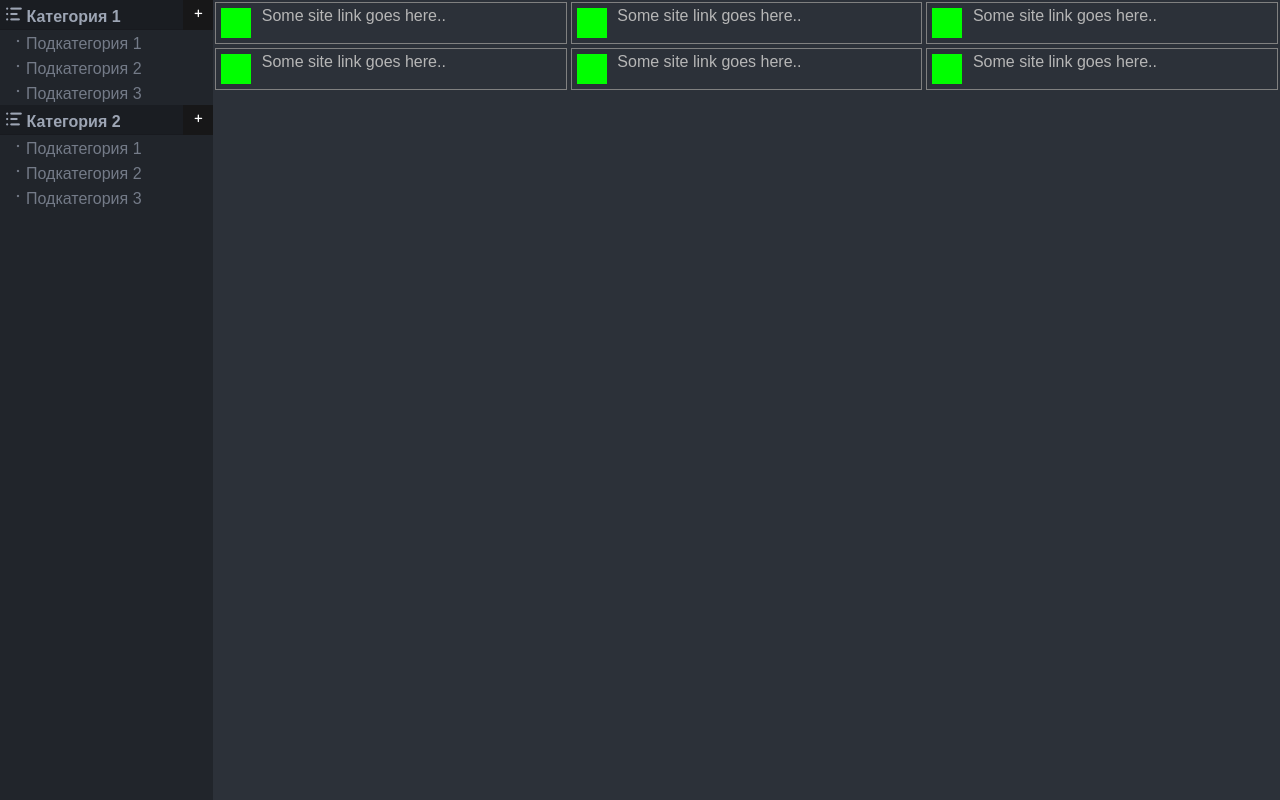
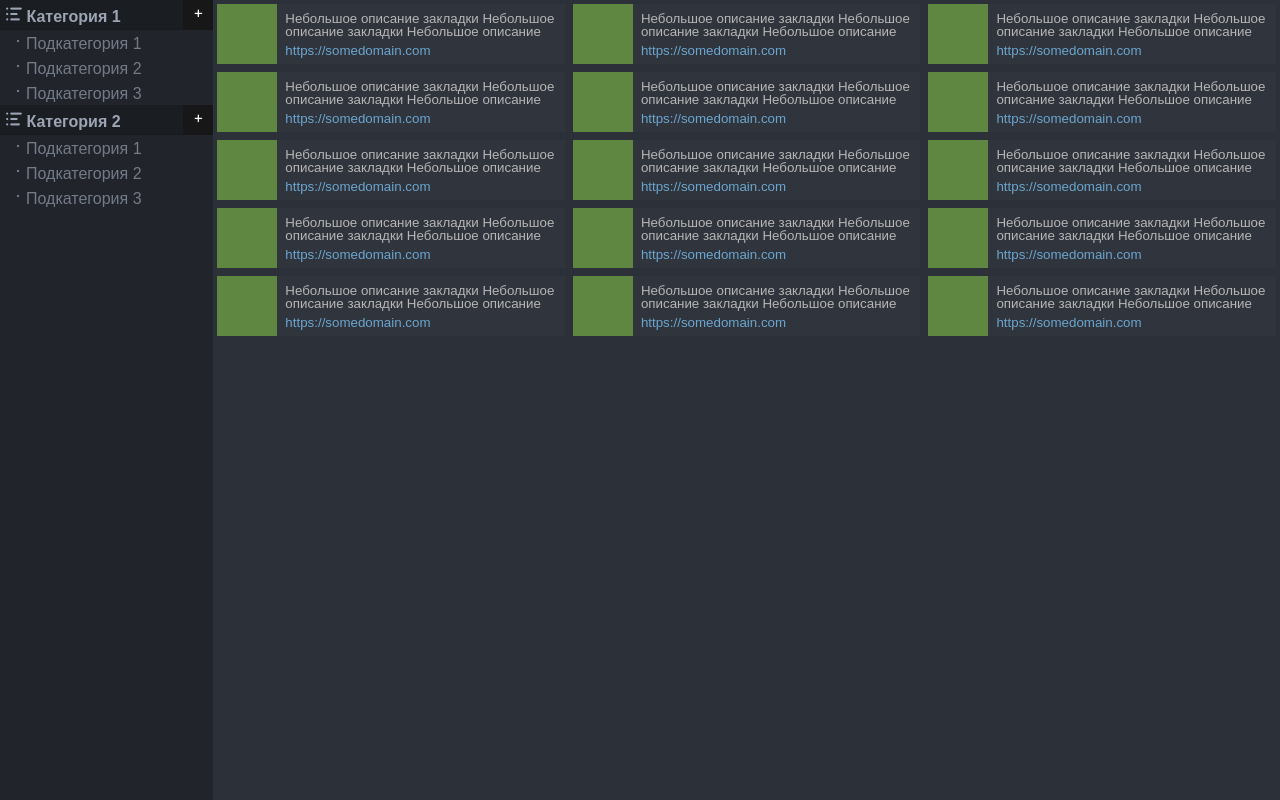
Before and after one commit to Airomad/Airomad-Home-Page, a PHP site: page / in a window 1280 px wide. Run offline with PHP 8.4, Linux system fonts and the light colour scheme.

Commit message:
Updated style of Cards

```diff
--- a/index.html
+++ b/index.html
@@ -44,17 +44,23 @@
                 <div class="pure-g">
                     <div class="pure-u-1-3">
                         <div class="card">
-                            <span class="img_template">&nbsp;</span> Some site link goes here..
+                            <div class="card-img">&nbsp;</div>
+                            <div class="card-title">Небольшое описание закладки Небольшое описание закладки Небольшое описание</div>
+                            <div class="card-link">https://somedomain.com</div>
                         </div>
                     </div>
                     <div class="pure-u-1-3">
                         <div class="card">
-                            <span class="img_template">&nbsp;</span> Some site link goes here..
+                            <div class="card-img">&nbsp;</div>
+                            <div class="card-title">Небольшое описание закладки Небольшое описание закладки Небольшое описание</div>
+                            <div class="card-link">https://somedomain.com</div>
                         </div>
                     </div>
                     <div class="pure-u-1-3">
                         <div class="card">
-                            <span class="img_template">&nbsp;</span> Some site link goes here..
+                            <div class="card-img">&nbsp;</div>
+                            <div class="card-title">Небольшое описание закладки Небольшое описание закладки Небольшое описание</div>
+                            <div class="card-link">https://somedomain.com</div>
                         </div>
                     </div>
                 </div>
@@ -62,17 +68,95 @@
                 <div class="pure-g">
                     <div class="pure-u-1-3">
                         <div class="card">
-                            <span class="img_template">&nbsp;</span> Some site link goes here..
+                            <div class="card-img">&nbsp;</div>
+                            <div class="card-title">Небольшое описание закладки Небольшое описание закладки Небольшое описание</div>
+                            <div class="card-link">https://somedomain.com</div>
                         </div>
                     </div>
                     <div class="pure-u-1-3">
                         <div class="card">
-                            <span class="img_template">&nbsp;</span> Some site link goes here..
+                            <div class="card-img">&nbsp;</div>
+                            <div class="card-title">Небольшое описание закладки Небольшое описание закладки Небольшое описание</div>
+                            <div class="card-link">https://somedomain.com</div>
                         </div>
                     </div>
                     <div class="pure-u-1-3">
                         <div class="card">
-                            <span class="img_template">&nbsp;</span> Some site link goes here..
+                            <div class="card-img">&nbsp;</div>
+                            <div class="card-title">Небольшое описание закладки Небольшое описание закладки Небольшое описание</div>
+                            <div class="card-link">https://somedomain.com</div>
+                        </div>
+                    </div>
+                </div>
+
+                <div class="pure-g">
+                    <div class="pure-u-1-3">
+                        <div class="card">
+                            <div class="card-img">&nbsp;</div>
+                            <div class="card-title">Небольшое описание закладки Небольшое описание закладки Небольшое описание</div>
+                            <div class="card-link">https://somedomain.com</div>
+                        </div>
+                    </div>
+                    <div class="pure-u-1-3">
+                        <div class="card">
+                            <div class="card-img">&nbsp;</div>
+                            <div class="card-title">Небольшое описание закладки Небольшое описание закладки Небольшое описание</div>
+                            <div class="card-link">https://somedomain.com</div>
+                        </div>
+                    </div>
+                    <div class="pure-u-1-3">
+                        <div class="card">
+                            <div class="card-img">&nbsp;</div>
+                            <div class="card-title">Небольшое описание закладки Небольшое описание закладки Небольшое описание</div>
+                            <div class="card-link">https://somedomain.com</div>
+                        </div>
+                    </div>
+                </div>
+
+                <div class="pure-g">
+                    <div class="pure-u-1-3">
+                        <div class="card">
+                            <div class="card-img">&nbsp;</div>
+                            <div class="card-title">Небольшое описание закладки Небольшое описание закладки Небольшое описание</div>
+                            <div class="card-link">https://somedomain.com</div>
+                        </div>
+                    </div>
+                    <div class="pure-u-1-3">
+                        <div class="card">
+                            <div class="card-img">&nbsp;</div>
+                            <div class="card-title">Небольшое описание закладки Небольшое описание закладки Небольшое описание</div>
+                            <div class="card-link">https://somedomain.com</div>
+                        </div>
+                    </div>
+                    <div class="pure-u-1-3">
+                        <div class="card">
+                            <div class="card-img">&nbsp;</div>
+                            <div class="card-title">Небольшое описание закладки Небольшое описание закладки Небольшое описание</div>
+                            <div class="card-link">https://somedomain.com</div>
+                        </div>
+                    </div>
+                </div>
+
+                <div class="pure-g">
+                    <div class="pure-u-1-3">
+                        <div class="card">
+                            <div class="card-img">&nbsp;</div>
+                            <div class="card-title">Небольшое описание закладки Небольшое описание закладки Небольшое описание</div>
+                            <div class="card-link">https://somedomain.com</div>
+                        </div>
+                    </div>
+                    <div class="pure-u-1-3">
+                        <div class="card">
+                            <div class="card-img">&nbsp;</div>
+                            <div class="card-title">Небольшое описание закладки Небольшое описание закладки Небольшое описание</div>
+                            <div class="card-link">https://somedomain.com</div>
+                        </div>
+                    </div>
+                    <div class="pure-u-1-3">
+                        <div class="card">
+                            <div class="card-img">&nbsp;</div>
+                            <div class="card-title">Небольшое описание закладки Небольшое описание закладки Небольшое описание</div>
+                            <div class="card-link">https://somedomain.com</div>
                         </div>
                     </div>
                 </div>
--- a/style/main.css
+++ b/style/main.css
@@ -66,17 +66,6 @@ pure-menu-active>.pure-menu-link, .pure-menu-link:focus{
     float: right;
 }
 
-.btn-round {
-    background-color: #171718;
-    border: none;
-    border-radius: 40px;
-    color: white;
-    width: 25px;
-    height: 25px;
-    display: inline-block;
-    float: right;
-}
-
 .section-right {
     min-height: 100%;
     position: absolute;
@@ -88,15 +77,29 @@ pure-menu-active>.pure-menu-link, .pure-menu-link:focus{
 }
 
 .card {
-    border: 1px solid grey;
-    margin: 2px;
-    padding: 5px;
+    margin: 4px;
+    padding: 8px;
+    height: 60px;
+    background-color: #30343c;
 }
 
-.img_template {
-    background: lime;
-    width: 30px;
-    height: 30px;
-    margin-right: 6px;
-    display: inline-block;
+.card-img {
+    background: #5f8742;
+    width: 60px;
+    height: 60px;
+    margin-left: -8px;
+    margin-top: -8px;
+    margin-bottom: 0px;
+    margin-right: 8px;
+    float: left;
 }
+
+.card-title {
+    font-size: 10pt;
+    padding-bottom: 5px;
+}
+
+.card-link {
+    font-size: 10pt;
+    color: #6ba6cf;
+}
```
